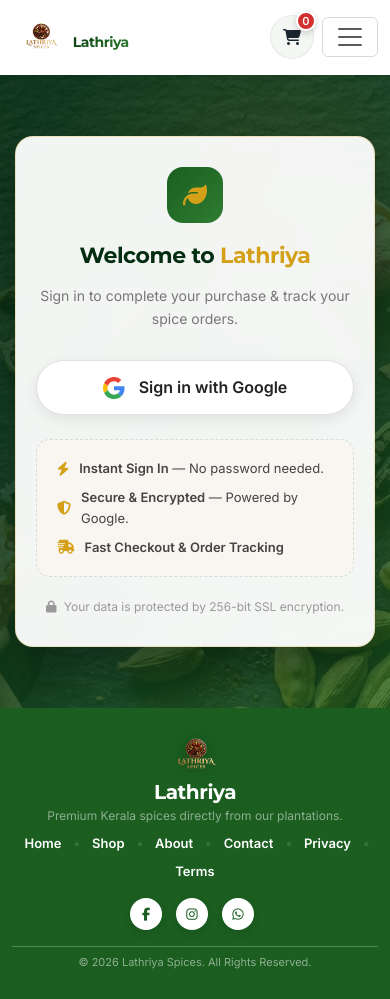
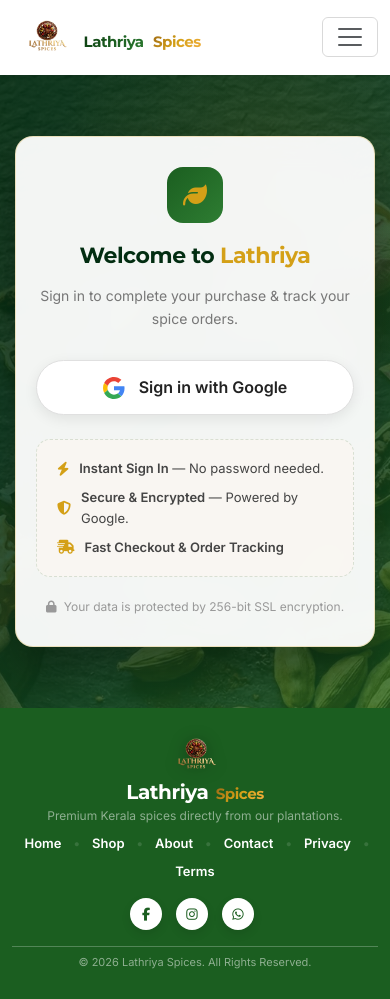
Before and after one commit to Jiya1922/Lathriya-spices, a Django app: page /accounts/login/ in a window 390 px wide. Run offline with Django 4.2, Linux system fonts and the light colour scheme; some libraries are stand-ins or nearby versions.

Commit message:
Fix mobile navbar vertical expansion, restore Spices brand text, and move cart icon inside hamburger menu

```diff
--- a/templates/base.html
+++ b/templates/base.html
@@ -666,23 +666,31 @@
         /* ==========================================
            GLOBAL MOBILE RESPONSIVE TYPOGRAPHY & NAVBAR
         ========================================== */
-        @media (max-width: 768px) {
-            /* 1. Single-Line Responsive Navbar */
+        @media (max-width: 991px) {
             .navbar > .container {
-                flex-wrap: nowrap !important;
+                flex-wrap: wrap !important;
+                justify-content: space-between !important;
+            }
+            .navbar-collapse {
+                flex-basis: 100% !important;
+                width: 100% !important;
+                margin-top: 10px !important;
             }
             .navbar-brand img {
                 height: 38px !important;
             }
             .brand-word-lathriya, .brand-word-spices {
                 font-size: 15px !important;
+                display: inline-block !important;
             }
             .navbar-brand {
-                margin-right: 4px !important;
+                margin-right: 0 !important;
                 gap: 4px !important;
             }
+        }
 
-            /* 2. Responsive Typography (No overly large text on mobile) */
+        @media (max-width: 768px) {
+            /* Responsive Typography (No overly large text on mobile) */
             h1, .welcome h1 {
                 font-size: 26px !important;
                 line-height: 1.25 !important;
@@ -716,7 +724,7 @@
                 width: 100% !important;
             }
 
-            /* 3. Responsive Hero Background Image */
+            /* Responsive Hero Background Image */
             .welcome {
                 min-height: auto !important;
                 padding: 55px 0 45px !important;
@@ -724,18 +732,6 @@
                 url("{% static 'images/home/home_logo.webp' %}") center center / cover no-repeat !important;
                 background-size: cover !important;
                 background-position: center top !important;
-            }
-        }
-
-        @media (max-width: 400px) {
-            .brand-word-spices {
-                display: none !important;
-            }
-            .brand-word-lathriya {
-                font-size: 14px !important;
-            }
-            .navbar-brand img {
-                height: 32px !important;
             }
         }
 
@@ -823,21 +819,14 @@
                 <span class="brand-text-wrapper"><span class="brand-word-lathriya">Lathriya</span> <span class="brand-word-spices">Spices</span></span>
             </a>
 
-            <!-- MOBILE CART & TOGGLER CONTROLS -->
-            <div class="d-flex align-items-center gap-2 ms-auto d-lg-none me-2">
-                <a href="{% url 'cart' %}" class="icon-btn position-relative" title="Cart">
-                    <i class="fa-solid fa-cart-shopping"></i>
-                    <span class="cart-count">{{ cart_count|default:0 }}</span>
-                </a>
-            </div>
-
-            <button class="navbar-toggler" type="button" data-bs-toggle="collapse" data-bs-target="#navbarMenu">
+            <!-- MOBILE TOGGLER BUTTON -->
+            <button class="navbar-toggler ms-auto" type="button" data-bs-toggle="collapse" data-bs-target="#navbarMenu">
                 <span class="navbar-toggler-icon"></span>
             </button>
 
             <div class="collapse navbar-collapse" id="navbarMenu">
 
-                <ul class="navbar-nav mx-auto">
+                <ul class="navbar-nav mx-auto text-center text-lg-start">
                     <li class="nav-item">
                         <a class="nav-link" href="{% url 'home' %}">Home</a>
                     </li>
@@ -854,7 +843,7 @@
 
                 <div class="d-flex align-items-center justify-content-center justify-content-lg-end gap-2 mt-3 mt-lg-0 pt-2 pt-lg-0 border-top border-lg-0">
 
-                    <!-- LIVE NAVBAR SEARCH (Inside Hamburger on Mobile, Right-aligned on Desktop) -->
+                    <!-- LIVE NAVBAR SEARCH -->
                     <div class="position-relative d-inline-block me-1" id="navSearchContainer">
                         <button type="button" class="icon-btn border-0" id="navSearchToggle"
                             title="Search Products">
@@ -878,7 +867,7 @@
                         </div>
                     </div>
 
-                    <!-- PROFILE DROPDOWN (Inside Hamburger on Mobile, Right-aligned on Desktop) -->
+                    <!-- PROFILE DROPDOWN -->
                     {% if user.is_authenticated %}
                     <div class="dropdown d-inline ms-1">
                         <a href="#" class="icon-btn dropdown-toggle border-0 position-relative" id="userDropdown"
@@ -926,8 +915,8 @@
                     </a>
                     {% endif %}
 
-                    <!-- DESKTOP CART ICON (Hidden on Mobile) -->
-                    <a href="{% url 'cart' %}" class="icon-btn position-relative d-none d-lg-inline-flex ms-1" title="Cart">
+                    <!-- CART ICON (Inside Hamburger on Mobile & Right-aligned on Desktop) -->
+                    <a href="{% url 'cart' %}" class="icon-btn position-relative ms-1" title="Cart">
                         <i class="fa-solid fa-cart-shopping"></i>
                         <span class="cart-count">{{ cart_count|default:0 }}</span>
                     </a>
```
